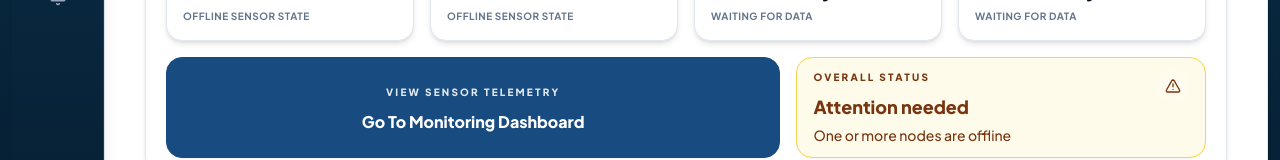
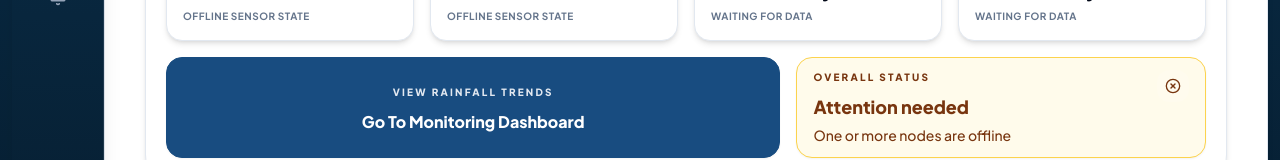
Before and after one commit to FranzAclao/Precipitation-Rate-Monitoring-V2, a React (Vite) app: page / in a window 1280 px wide. Shown: the part 384-544 px from the top of the page. Built offline with nearby package versions, Linux system fonts and the light colour scheme; no server answers; the database is empty; sample sign-in values are in the browser's storage.

Commit message:
enhance: improved overall status card

```diff
--- a/src/pages/dashboard/dashboard.css
+++ b/src/pages/dashboard/dashboard.css
@@ -25,7 +25,7 @@
   padding: 1.2rem 1.1rem 1rem;
   margin-bottom: 1rem;
   border-radius: 0 0 1.6rem 1.6rem;
-  background: linear-gradient(180deg, rgb(24, 76, 128) 0%, rgb(33, 91, 149) 100%);
+  background: linear-gradient(to bottom, rgb(10, 48, 77) 0%, rgb(8, 38, 61) 50%, rgb(6, 26, 43) 100%);
   overflow: hidden;
 }
 
--- a/src/pages/dashboard/dashboard.jsx
+++ b/src/pages/dashboard/dashboard.jsx
@@ -7,7 +7,7 @@ import AnalysisPage from "@/pages/analysis/analysis";
 import AlertsPage from "@/pages/alerts/alerts.jsx";
 import {
   CloudRain, Waves, Activity, Clock, Droplets, Calendar, AlertTriangle, Eye, Check, CircleAlert,
-  RefreshCcw
+  RefreshCcw, CheckCircle2, AlertCircle, XCircle
 } from "lucide-react";
 import { AppLoader } from "@/components/AppLoader.jsx";
 import LocationsPage from "@/pages/locations/LocationsPage.jsx";
@@ -191,8 +191,8 @@ export default function Dashboard() {
               <MetricCard
                 title="Overall Status"
                 value={getDisplayStatusName(sectionRisk)}
-                subtitle="Current canal risk status"
-                icon={<AlertTriangle className="w-5 h-5" />}
+                subtitle="Current canal status"
+                icon={getStatusIcon(sectionRisk)}
                 solidStatusLevel={sectionRisk}
               />
             </div>
@@ -201,7 +201,7 @@ export default function Dashboard() {
 
             <div id="sensor-telemetry" className="app-card mt-8 p-4 sm:p-6 relative overflow-hidden">
               <div className="flex flex-col gap-4 sm:flex-row sm:justify-between sm:items-center mb-6">
-                <h3 className="text-xs font-black text-foreground uppercase tracking-widest">Sensor Telemetry</h3>
+                <h3 className="text-xs font-black text-foreground uppercase tracking-widest">Rainfall Trends</h3>
 
                 <div className="flex flex-wrap items-center gap-2">
                    {selectedDate !== todayStr && (
@@ -287,7 +287,7 @@ function WaterLevelSection({ node1, node2 }) {
           <div className="water-level-header">
             <div>
               <h2 className="water-level-heading text-xl font-black tracking-tight md:text-2xl">Water Level Overview</h2>
-              <p className="water-level-subtitle">Monitor the canal water level status.</p>
+              <p className="water-level-subtitle">i-monitor and kanal chuy kay basin taas ang tubig.</p>
               <div className="water-level-status-row">
               </div>
             </div>
@@ -754,3 +754,13 @@ function getOverallStatusMetricCardClass(level) {
     subtitle: "text-slate-100",
   };
 }
+
+function getStatusIcon(tone) {
+  const normalized = String(tone || "").toUpperCase();
+  if (normalized === "OFFLINE") return <XCircle className="w-5 h-5" />;
+  if (normalized === "DANGER") return <AlertTriangle className="w-5 h-5" />;
+  if (normalized === "CAUTION") return <AlertCircle className="w-5 h-5" />;
+  if (normalized === "WATCH") return <AlertCircle className="w-5 h-5" />;
+  if (normalized === "SAFE") return <CheckCircle2 className="w-5 h-5" />;
+  return <Activity className="w-5 h-5" />;
+}
--- a/src/pages/overview/overview.jsx
+++ b/src/pages/overview/overview.jsx
@@ -3,7 +3,7 @@ import { useNavigate } from "react-router-dom";
 import { useFloodData } from "@/hooks/useFloodData";
 import { AppLoader } from "@/components/AppLoader.jsx";
 import NodeMap from "@/components/map";
-import { MapPin, Database, Bell, CloudRain, Droplets, Clock, AlertTriangle } from "lucide-react";
+import { MapPin, Database, Bell, CloudRain, Droplets, Clock, AlertTriangle, CheckCircle2, AlertCircle, XCircle, Activity } from "lucide-react";
 
 export default function OverviewPage() {
   const { rain, system, node1, node2, nodes, allLogs, lastUpdate, loading } = useFloodData();
@@ -121,7 +121,7 @@ export default function OverviewPage() {
                   className="rounded-2xl border px-4 py-4 text-center text-sm font-bold text-white shadow-sm transition hover:opacity-95"
                   style={{ borderColor: "rgb(24, 76, 128)", background: "rgb(24, 76, 128)" }}
                 >
-                  <div className="text-[10px] font-black uppercase tracking-[0.22em] text-slate-200">View Sensor Telemetry</div>
+                  <div className="text-[10px] font-black uppercase tracking-[0.22em] text-slate-200">View Rainfall Trends</div>
                   <div className="mt-2 text-base font-black text-white">Go To Monitoring Dashboard</div>
                 </button>
                 <div className={`app-subcard px-4 py-3 ${getOverviewStatusCardClass(overallStatus.tone)}`}>
@@ -132,7 +132,7 @@ export default function OverviewPage() {
                       <p className="mt-1 text-sm font-medium">{overallStatus.subtitle}</p>
                     </div>
                     <div className="rounded-xl bg-white/15 p-2">
-                      <AlertTriangle className="h-4 w-4" />
+                      {getStatusIcon(overallStatus.tone)}
                     </div>
                   </div>
                 </div>
@@ -298,3 +298,13 @@ function getOverviewStatusCardClass(tone) {
   if (normalized === "SAFE") return "border-sky-400 bg-sky-500 text-white";
   return "border-slate-300 bg-white text-foreground";
 }
+
+function getStatusIcon(tone) {
+  const normalized = String(tone || "").toUpperCase();
+  if (normalized === "OFFLINE") return <XCircle className="h-4 w-4" />;
+  if (normalized === "DANGER") return <AlertTriangle className="h-4 w-4" />;
+  if (normalized === "CAUTION") return <AlertCircle className="h-4 w-4" />;
+  if (normalized === "WATCH") return <AlertCircle className="h-4 w-4" />;
+  if (normalized === "SAFE") return <CheckCircle2 className="h-4 w-4" />;
+  return <Activity className="h-4 w-4" />;
+}
```
